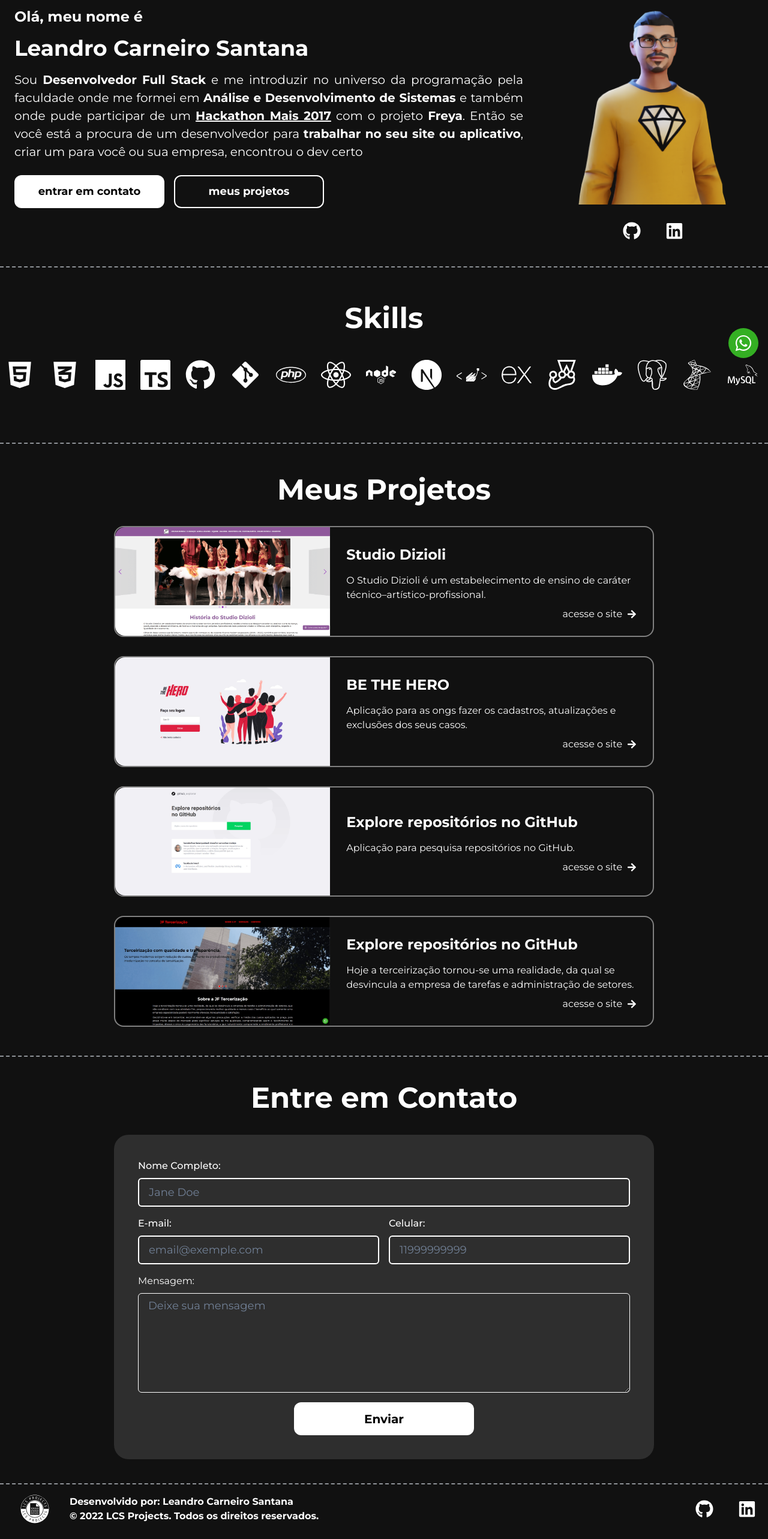
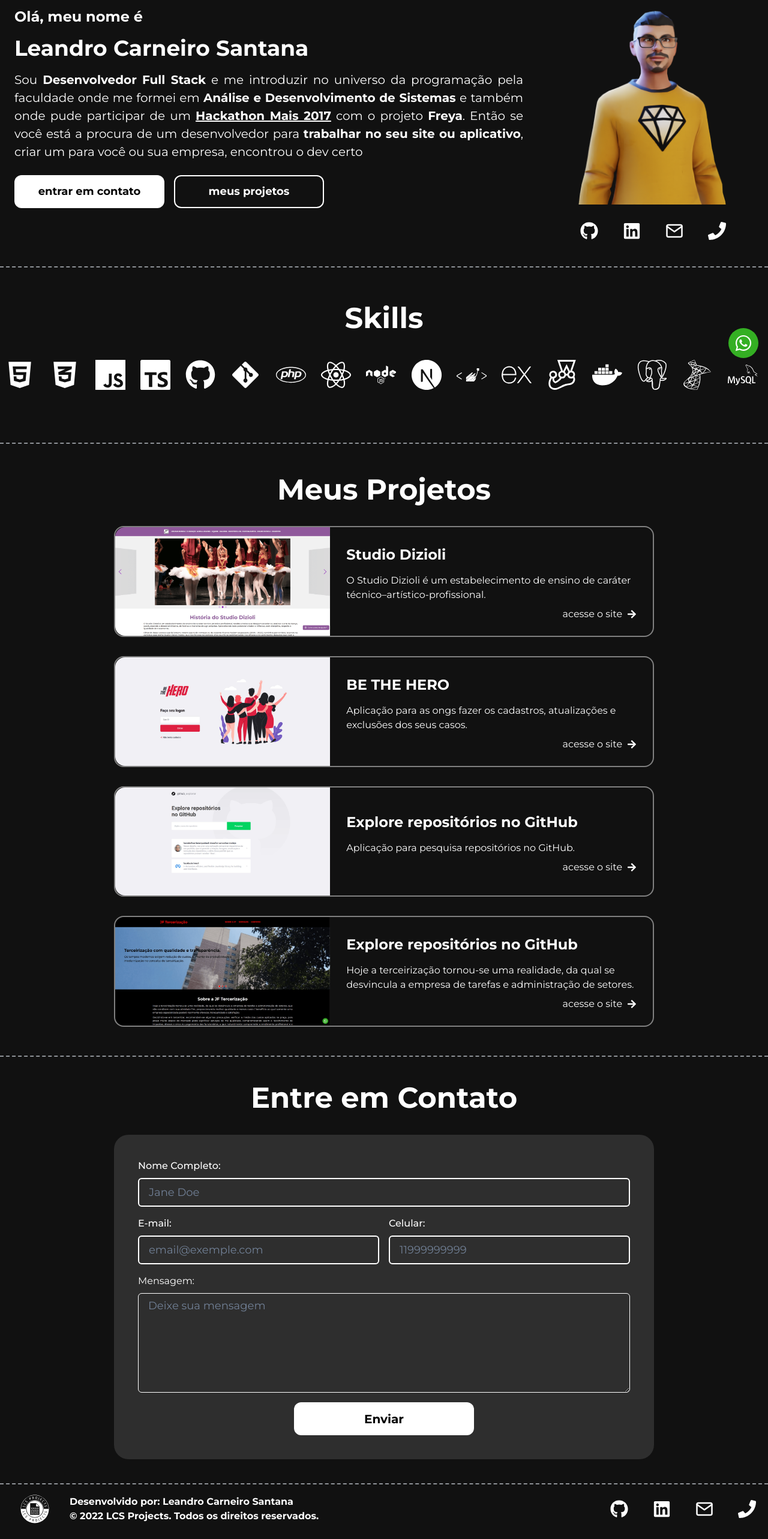
Before and after one commit to leandro0santana/my-site, a Next.js app: page / in a window 1280 px wide. Shown: the part 187-2753 px from the top of the page at 60% size. Built offline with nearby package versions, Linux system fonts and the light colour scheme.

Commit message:
Adicionando novos tipo de contatos

```diff
--- a/src/components/Footer/index.tsx
+++ b/src/components/Footer/index.tsx
@@ -1,5 +1,6 @@
 import { Box, Flex, Image, Stack, Text } from "@chakra-ui/react";
-import { FaGithub, FaLinkedin } from "react-icons/fa";
+import { FaGithub, FaLinkedin, FaPhone } from "react-icons/fa";
+import { FiMail } from "react-icons/fi";
 
 import { SocialButton } from "../SocialButton";
 
@@ -60,6 +61,18 @@ export function Footer() {
               icon={FaLinkedin}
               title="Linkedin - Leandro Carneiro Santana"
             />
+
+            <SocialButton
+              href="mailto:leandro.c.santana@hotmail.com"
+              icon={FiMail}
+              title="E-mail - Leandro Carneiro Santana"
+            />
+
+            <SocialButton
+              href="tel:11983849758"
+              icon={FaPhone}
+              title="Telefone - Leandro Carneiro Santana"
+            />
           </Stack>
         </Flex>
       </Flex>
--- a/src/components/WhatsAppButton.tsx
+++ b/src/components/WhatsAppButton.tsx
@@ -22,7 +22,7 @@ export function WhatsAppButton() {
         filter: "brightness(0.8)",
       }}
       zIndex="9"
-      title="LCS Projects"
+      title="WhatsApp - LCS Projects"
     >
       <Icon as={FaWhatsapp} fontSize="30" />
     </Link>
--- a/src/pages/index.tsx
+++ b/src/pages/index.tsx
@@ -14,7 +14,8 @@ import {
   useToast
 } from '@chakra-ui/react';
 import { Link } from 'react-scroll';
-import { FaGithub, FaLinkedin } from 'react-icons/fa';
+import { FaGithub, FaLinkedin, FaPhone } from 'react-icons/fa';
+import { FiMail } from 'react-icons/fi';
 import { SubmitHandler, useForm } from 'react-hook-form';
 import { yupResolver } from "@hookform/resolvers/yup";
 import * as yup from "yup";
@@ -49,7 +50,6 @@ const Home: NextPage = () => {
   });
 
   const { errors, isSubmitting } = formState;
-
 
   const handleSubmitContactUs: SubmitHandler<DataFormContactUs> = async ({
     name,
@@ -222,6 +222,18 @@ const Home: NextPage = () => {
                     icon={FaLinkedin}
                     title="Linkedin - Leandro Carneiro Santana"
                   />
+
+                  <SocialButton
+                    href="mailto:leandro.c.santana@hotmail.com"
+                    icon={FiMail}
+                    title="E-mail - Leandro Carneiro Santana"
+                  />
+
+                  <SocialButton
+                    href="tel:11983849758"
+                    icon={FaPhone}
+                    title="Telefone - Leandro Carneiro Santana"
+                  />
                 </Stack>
               </Flex>
             </Box>
@@ -342,6 +354,7 @@ const Home: NextPage = () => {
             as="form"
             name="contactUs"
             data-netlify="true"
+            data-netlify-recaptcha="true"
             mx={["4", "4", "4", "0"]}
             onSubmit={handleSubmit(handleSubmitContactUs)}
           >
```
